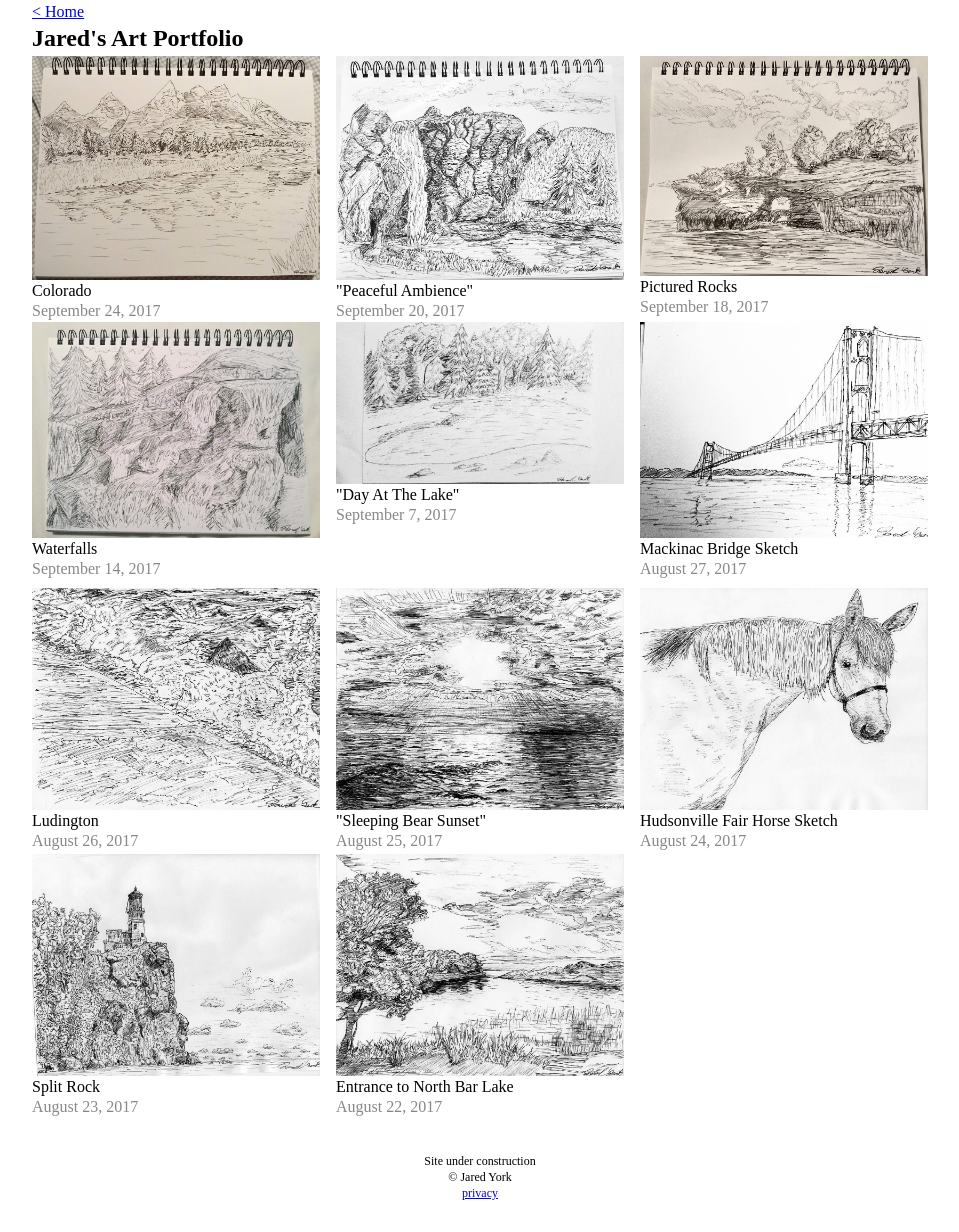
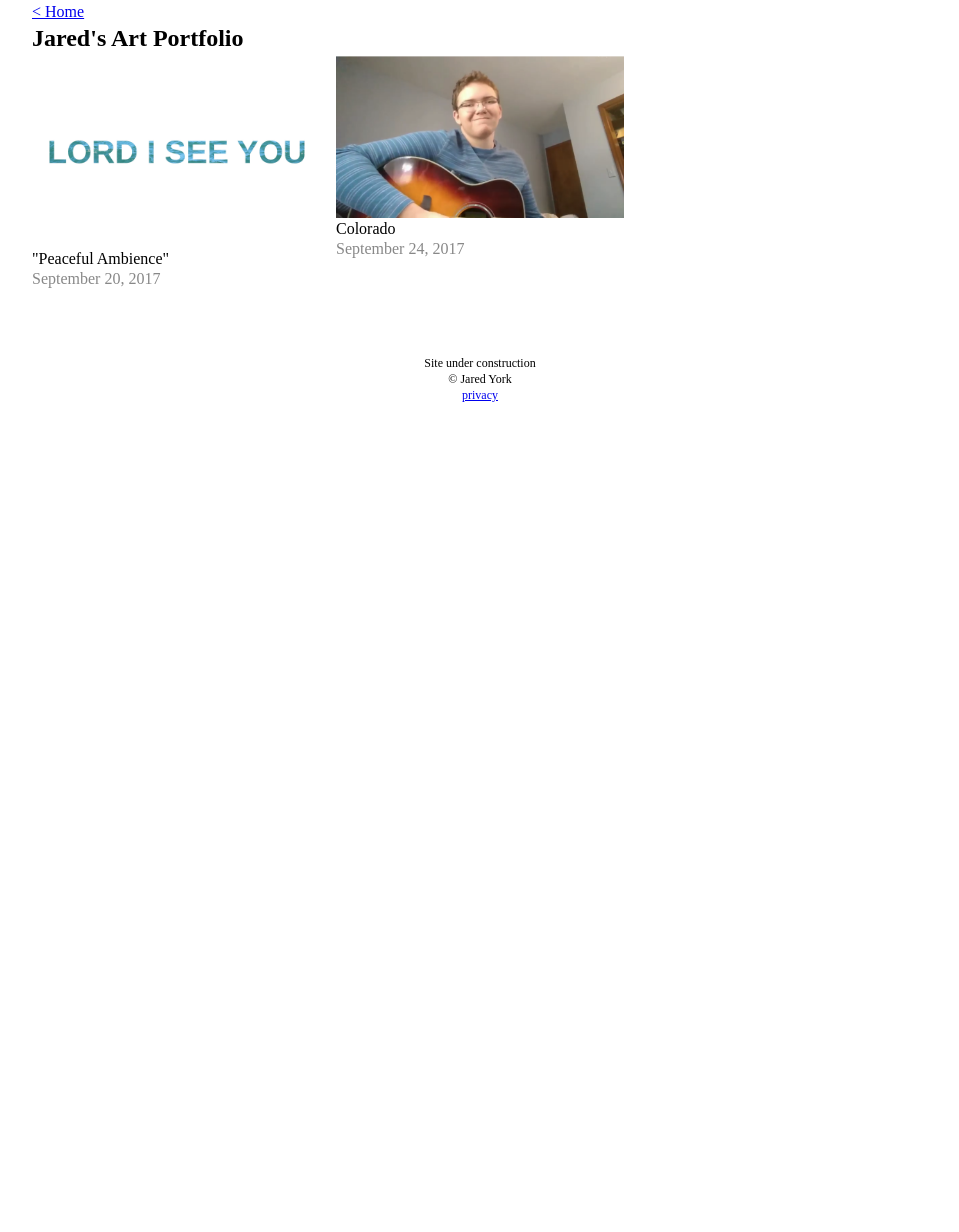
Before and after one commit to jaredyork/jaredyork.github.io, a plain HTML site: page music.html in a window 1280 px wide. Shown: the part 196-1428 px from the top of the page, without its empty margins (160-1119 px from the left). After the commit the page ends 800 px from the top, so only its background shows below. Drawn offline with Linux system fonts and the light colour scheme.

Commit message:
Added more to music.html

```diff
--- a/music.html
+++ b/music.html
@@ -27,17 +27,10 @@
         <a href="index.html">&lt; Home</a><br />
         <h3>Jared's Art Portfolio</h3>
         <div class="portfolio">
-          <div class="portfolio-tile">
-            <figure>
-              <img src="images/art/colorado.jpg" alt="Colorado" />
-              <figcaption>Colorado</figcaption>
-              <p class="portfolio-date-created">September 24, 2017</p>
-            </figure>
-          </div>
 
           <div class="portfolio-tile">
             <figure>
-              <img src="images/art/peaceful_ambience.jpg" alt="Peaceful Ambience" />
+              <img src="images/lordiseeyou.jpg" alt="Lord I See You" />
               <figcaption>&quot;Peaceful Ambience&quot;</figcaption>
               <p class="portfolio-date-created">September 20, 2017</p>
             </figure>
@@ -45,75 +38,12 @@
 
           <div class="portfolio-tile">
             <figure>
-              <img src="images/art/pictured_rocks.jpg" alt="Pictured Rocks" />
-              <figcaption>Pictured Rocks</figcaption>
-              <p class="portfolio-date-created">September 18, 2017</p>
+              <img src="images/amazinglove.png" alt="Jared's cover of &quot;Amazing Love&quot; by Newsboys" />
+              <figcaption>Colorado</figcaption>
+              <p class="portfolio-date-created">September 24, 2017</p>
             </figure>
           </div>
 
-          <div class="portfolio-tile">
-            <figure>
-              <img src="images/art/waterfalls.jpg" alt="Waterfalls" />
-              <figcaption>Waterfalls</figcaption>
-              <p class="portfolio-date-created">September 14, 2017</p>
-            </figure>
-          </div>
-
-          <div class="portfolio-tile">
-            <figure>
-              <img src="images/art/day_at_the_lake.jpg" alt="Day At The Lake" />
-              <figcaption>&quot;Day At The Lake&quot;</figcaption>
-              <p class="portfolio-date-created">September 7, 2017</p>
-            </figure>
-          </div>
-
-          <div class="portfolio-tile">
-            <figure>
-              <img src="images/art/mackinac_bridge_sketch.jpg" alt="Mackinac Bridge Sketch" />
-              <figcaption>Mackinac Bridge Sketch</figcaption>
-              <p class="portfolio-date-created">August 27, 2017</p>
-            </figure>
-          </div>
-
-          <div class="portfolio-tile">
-            <figure>
-              <img src="images/art/ludington.jpg" alt="Ludington" />
-              <figcaption>Ludington</figcaption>
-              <p class="portfolio-date-created">August 26, 2017</p>
-            </figure>
-          </div>
-
-          <div class="portfolio-tile">
-            <figure>
-              <img src="images/art/sleeping_bear_sunset.jpg" alt="Sleeping Bear Sunset" />
-              <figcaption>&quot;Sleeping Bear Sunset&quot;</figcaption>
-              <p class="portfolio-date-created">August 25, 2017</p>
-            </figure>
-          </div>
-
-          <div class="portfolio-tile">
-            <figure>
-              <img src="images/art/fair_horse.jpg" alt="Hudsonville Fair Horse Sketch" />
-              <figcaption>Hudsonville Fair Horse Sketch</figcaption>
-              <p class="portfolio-date-created">August 24, 2017</p>
-            </figure>
-          </div>
-
-          <div class="portfolio-tile">
-            <figure>
-              <img src="images/art/split_rock.jpg" alt="Split Rock" />
-              <figcaption>Split Rock</figcaption>
-              <p class="portfolio-date-created">August 23, 2017</p>
-            </figure>
-          </div>
-
-          <div class="portfolio-tile">
-            <figure>
-              <img src="images/art/entrance_north_bar_lake.jpg" alt="Entrance to North Bar Lake" />
-              <figcaption>Entrance to North Bar Lake</figcaption>
-              <p class="portfolio-date-created">August 22, 2017</p>
-            </figure>
-          </div>
         </div>
       </article>
 
```
Also changed, not shown: images/amazinglove.png (added), images/lordiseeyou.jpg (added), images/thumb.png (added).
